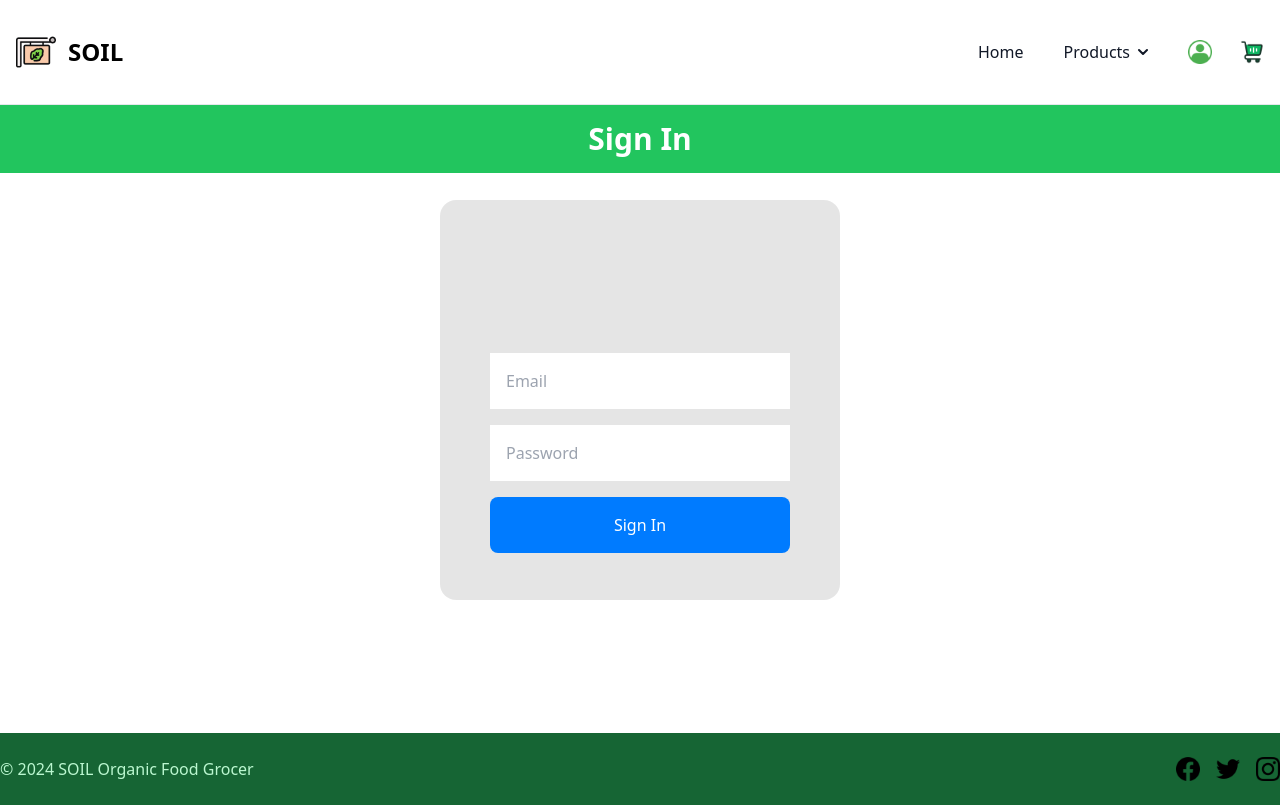
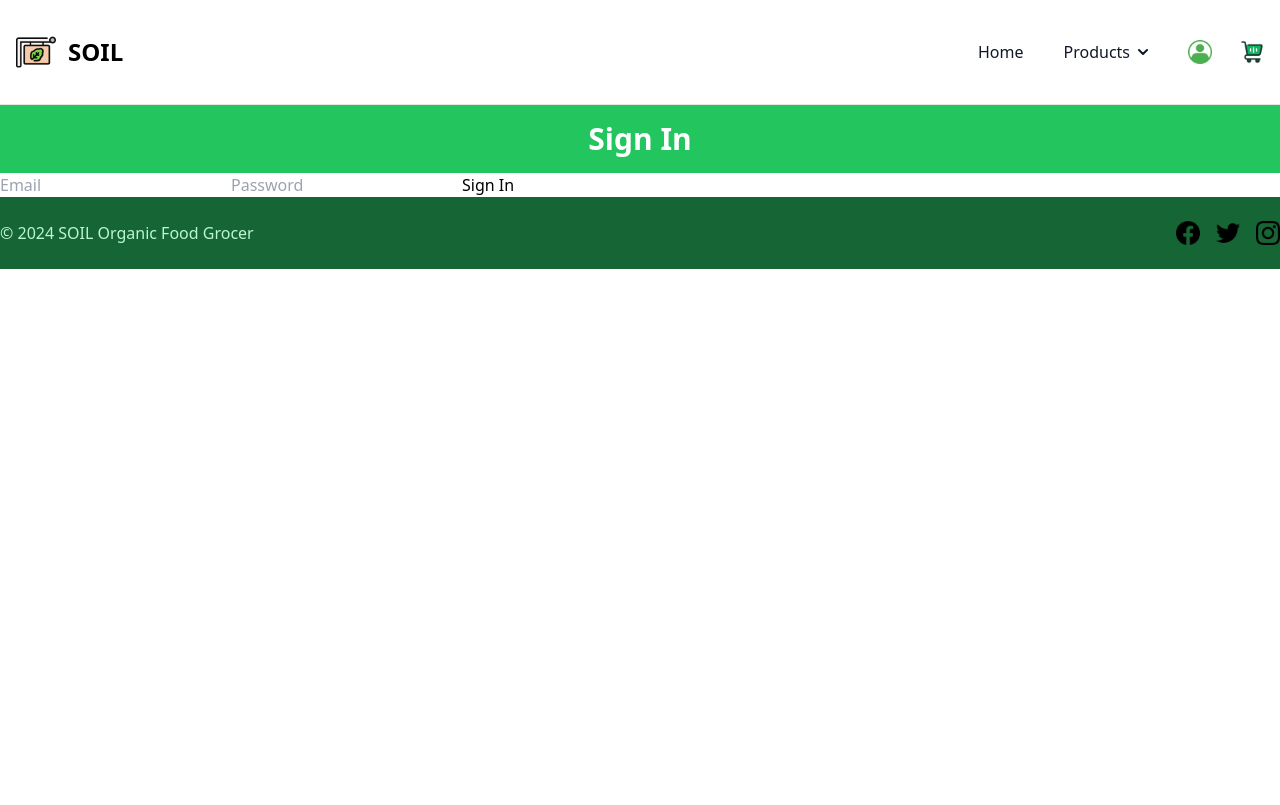
Before and after one commit to Thomas-Saleh/SOIL-Web-App, a React (Create React App) app in the folder s4006031-s3928350-a2/React/: page /sign-in in a window 1280 px wide. Built offline with nearby package versions, Linux system fonts and the light colour scheme.

Commit message:
Revert "Update index.css"
This reverts commit 415c3df418daef3673dc7534a40e80ac13dbb92b.

```diff
--- a/s4006031-s3928350-a2/React/src/index.css
+++ b/s4006031-s3928350-a2/React/src/index.css
@@ -1,151 +1,3 @@
 @tailwind base;
 @tailwind components;
 @tailwind utilities;
-
-
-.image-container {
-  position: relative;
-  width: 100%; /* Ensure the container takes full width */
-}
-
-.title {
-  position: absolute;
-  top: 10%;
-  left: 50%;
-  transform: translate(-50%, -50%);
-  color: white; /* Optional: Set text color */
-  text-align: center; /* Optional: Center align text */
-  z-index: 1; /* Set z-index to place it in front of the image */
-  font-size: 60px; /* Adjust the font size as needed */
-}
-
-.description {
-  position: absolute;
-  top: 17%;
-  left: 50%;
-  transform: translate(-50%, -50%);
-  color: white; /* Optional: Set text color */
-  text-align: center; /* Optional: Center align text */
-  z-index: 1; /* Set z-index to place it in front of the image */
-}
-
-
-
-
-
-
-.signin-background {
-  position: absolute;
-  top: 50%;
-  left: 50%;
-  transform: translate(-50%, -50%);
-  width: 100%;
-  max-width: 25rem;
-  min-height: 25rem;
-  padding: 10%;
-  background-color: rgba(0, 0, 0, 0.1);
-  border-radius: 1rem;
-  z-index: -1;
-}
-
-.signin-container {
-  display: flex;
-  justify-content: center;
-  align-items: center;
-  min-height: 70vh;
-}
-
-.signin-form {
-  display: flex;
-  flex-direction: column;
-  align-items: center;
-  width: 90%;
-  max-width: 300px;
-  margin: 0 auto;
-
-}
-
-.signin-input,
-.signin-button {
-  width: 100%;
-  padding: 1rem;
-  margin: 0.5rem 0;
-  font-size: 1rem;
-}
-
-.signin-button {
-  background-color: #007bff;
-  color: white;
-  border: none;
-  border-radius: 0.5rem;
-}
-
-.signin-button:hover {
-  background-color: #0056b3;
-}
-
-.error-message {
-  color: red;
-}
-
-.loggedin-container {
-  display: flex;
-  justify-content: center;
-  align-items: center;
-  min-height: 100vh;
-  background-color: #f0f0f0;
-}
-
-.loggedin-message {
-  text-align: center;
-  background-color: #ffffff;
-  padding: 2rem;
-  border-radius: 1rem;
-  box-shadow: 0 4px 8px rgba(0, 0, 0, 0.1);
-}
-
-.loggedin-message button {
-  margin-top: 1rem;
-  padding: 1rem 2rem;
-  background-color: #269faf;
-  color: white;
-  border: none;
-  border-radius: 0.5rem;
-  cursor: pointer;
-  transition: background-color 0.3s;
-}
-
-.loggedin-message button:hover {
-  background-color: #1c7a89;
-}
-
-
-
-/*Vegetable Tips*/
-.vegetable-tips-container {
-  position: relative;
-  color: white;
-}
-
-.background-image {
-  width: 100%;
-  /* Remove or adjust the opacity as needed */
-}
-
-.tips-overlay {
-  position: absolute;
-  top: 0;
-  left: 0;
-  right: 0;
-  bottom: 0;
-  padding: 8px; /* Adjust padding as needed */
-}
-
-/* Additional styling for list items */
-.vegetable-tips-container ul li {
-  background-color: #52ac48; /* This is the green color from your original code */
-  margin: 0.5em 0;
-  padding: 0.5em;
-  border-radius: 0.5em;
-  text-align: left; /* Align text to the left */
-}
```
